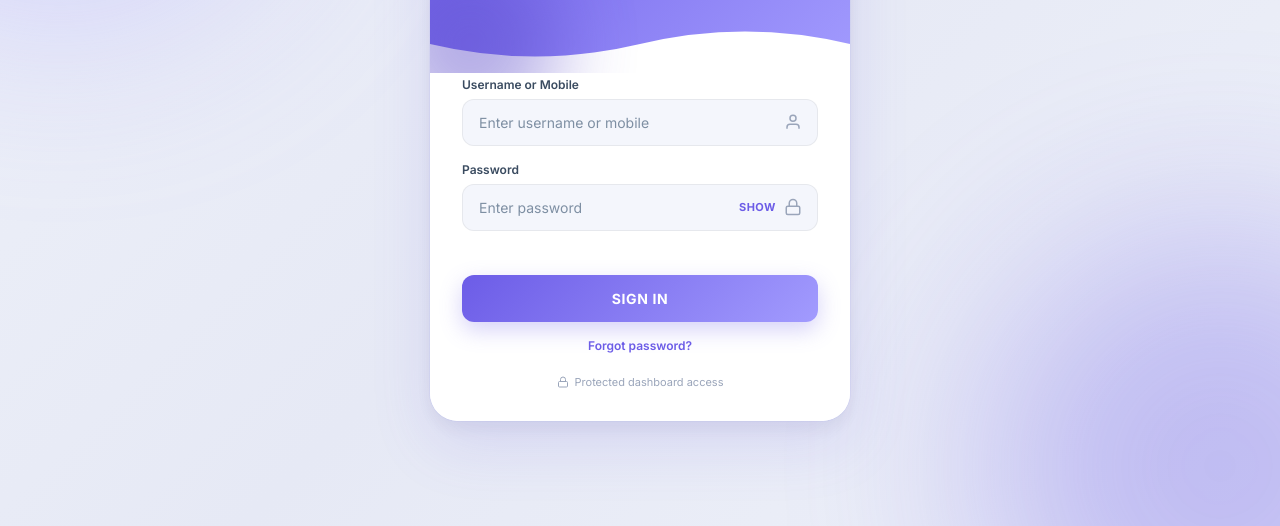
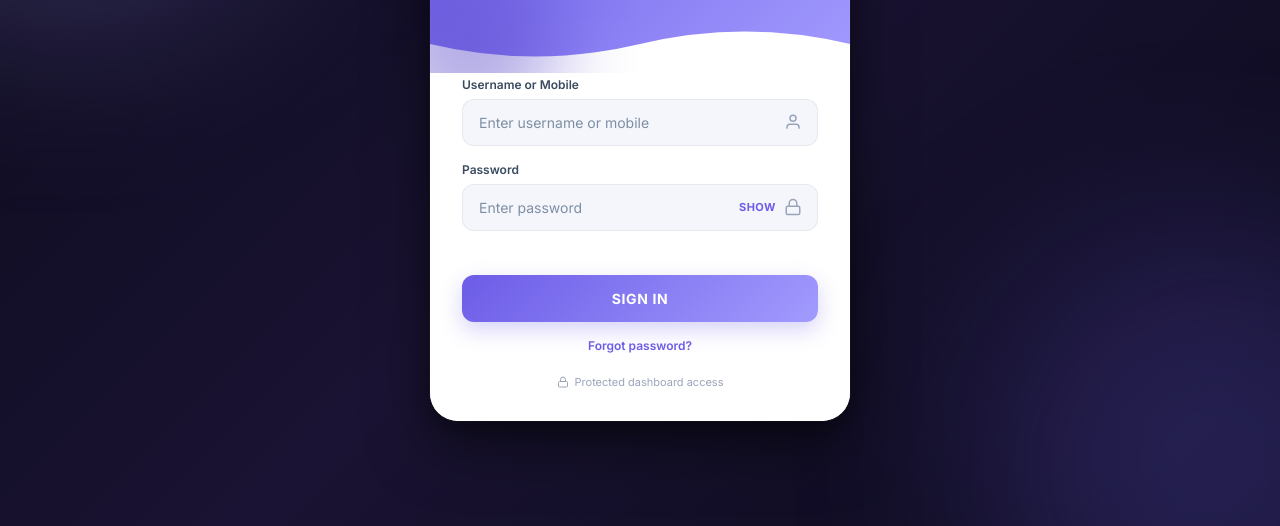
Before and after one commit to Yousuf408/Tradeedge, a plain HTML site: page frontend/index.html in a window 1280 px wide. Shown: the part 274-800 px from the top of the page. Drawn offline with Linux system fonts and the light colour scheme.

Commit message:
Update styles.css

```diff
--- a/frontend/styles.css
+++ b/frontend/styles.css
@@ -71,18 +71,18 @@ body.logged-out .navbar, body.logged-out .container { display: none; }
 ::-webkit-scrollbar-thumb { background: var(--gradient-brand); border-radius: 12px; }
 
 /* ============================================================
-   AUTH SCREEN — always white card, works in both themes
+   AUTH SCREEN — always dark, white card (both themes)
    ============================================================ */
 .auth-screen {
   position: fixed; inset: 0;
   display: flex; align-items: center; justify-content: center;
   padding: 24px; z-index: 2000; overflow-y: auto;
-  background: linear-gradient(135deg, #eef1f9 0%, #e6e9f5 50%, #eef1f9 100%);
+  background: linear-gradient(135deg, #0b0a1a 0%, #1a1333 50%, #0b0a1a 100%);
 }
 .auth-screen::before, .auth-screen::after {
   content: ''; position: fixed;
   border-radius: 50%; filter: blur(100px);
-  opacity: 0.35; pointer-events: none; z-index: 0;
+  opacity: 0.25; pointer-events: none; z-index: 0;
 }
 .auth-screen::before { width: 480px; height: 480px; background: #A29BFE; top: -180px; left: -180px; }
 .auth-screen::after  { width: 480px; height: 480px; background: #6C5CE7; bottom: -180px; right: -180px; }
@@ -91,9 +91,9 @@ body.logged-out .navbar, body.logged-out .container { display: none; }
   width: 100%; max-width: 420px;
   background: #ffffff; border-radius: 28px;
   box-shadow:
-    0 24px 60px rgba(108, 92, 231, 0.15),
-    0 8px 20px rgba(11, 26, 51, 0.06),
-    0 0 0 1px rgba(108, 92, 231, 0.05);
+    0 24px 60px rgba(0, 0, 0, 0.5),
+    0 8px 20px rgba(0, 0, 0, 0.3),
+    0 0 0 1px rgba(255, 255, 255, 0.05);
   overflow: hidden; position: relative; z-index: 2;
   animation: authFadeUp 0.5s cubic-bezier(0.2, 0, 0, 1);
   text-align: left;
```
